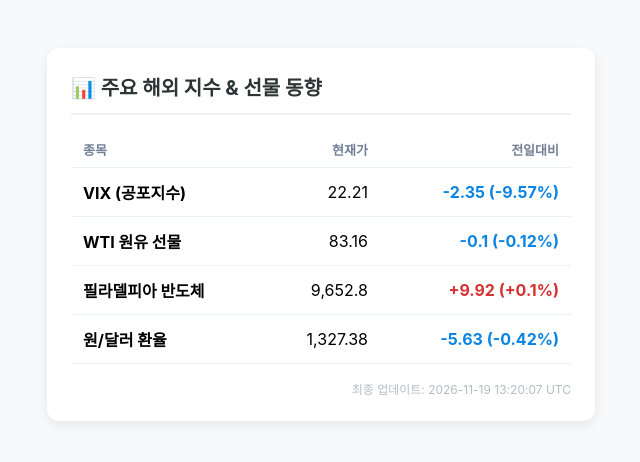
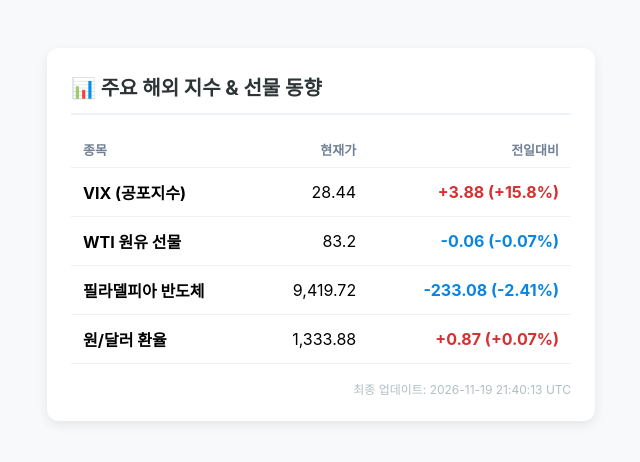
Before and after one commit to jungjc1117/americaSectorIndex, a plain HTML site: page index.html in a window 1280 px wide. Shown: the whole page, without its empty margins (319-959 px from the left). Drawn offline with Linux system fonts and the light colour scheme.

Commit message:
Auto update market data [skip ci]

```diff
--- a/index.html
+++ b/index.html
@@ -28,39 +28,39 @@
 
     <tr>
         <td style="padding: 12px; font-weight: bold;">VIX (공포지수)</td>
-        <td style="padding: 12px; text-align: right;">22.21</td>
-        <td style="padding: 12px; text-align: right; color: #0984e3; font-weight: bold;">
-            -2.35 (-9.57%)
+        <td style="padding: 12px; text-align: right;">28.44</td>
+        <td style="padding: 12px; text-align: right; color: #d63031; font-weight: bold;">
+            +3.88 (+15.8%)
         </td>
     </tr>
 
     <tr>
         <td style="padding: 12px; font-weight: bold;">WTI 원유 선물</td>
-        <td style="padding: 12px; text-align: right;">83.16</td>
+        <td style="padding: 12px; text-align: right;">83.2</td>
         <td style="padding: 12px; text-align: right; color: #0984e3; font-weight: bold;">
-            -0.1 (-0.12%)
+            -0.06 (-0.07%)
         </td>
     </tr>
 
     <tr>
         <td style="padding: 12px; font-weight: bold;">필라델피아 반도체</td>
-        <td style="padding: 12px; text-align: right;">9,652.8</td>
-        <td style="padding: 12px; text-align: right; color: #d63031; font-weight: bold;">
-            +9.92 (+0.1%)
+        <td style="padding: 12px; text-align: right;">9,419.72</td>
+        <td style="padding: 12px; text-align: right; color: #0984e3; font-weight: bold;">
+            -233.08 (-2.41%)
         </td>
     </tr>
 
     <tr>
         <td style="padding: 12px; font-weight: bold;">원/달러 환율</td>
-        <td style="padding: 12px; text-align: right;">1,327.38</td>
-        <td style="padding: 12px; text-align: right; color: #0984e3; font-weight: bold;">
-            -5.63 (-0.42%)
+        <td style="padding: 12px; text-align: right;">1,333.88</td>
+        <td style="padding: 12px; text-align: right; color: #d63031; font-weight: bold;">
+            +0.87 (+0.07%)
         </td>
     </tr>
 
             </tbody>
         </table>
-        <div class="update-time">최종 업데이트: 2026-11-19 13:20:07 UTC</div>
+        <div class="update-time">최종 업데이트: 2026-11-19 21:40:13 UTC</div>
     </div>
 </body>
 </html>
```
